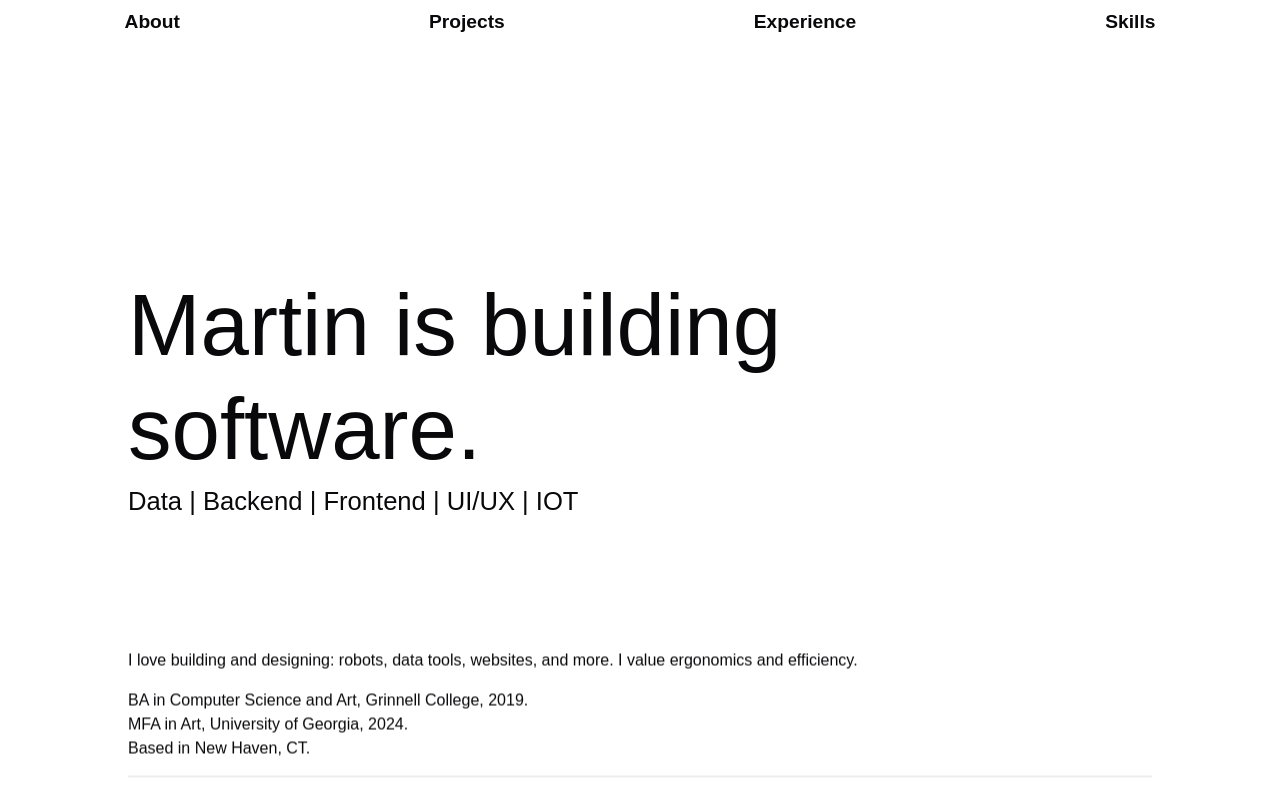
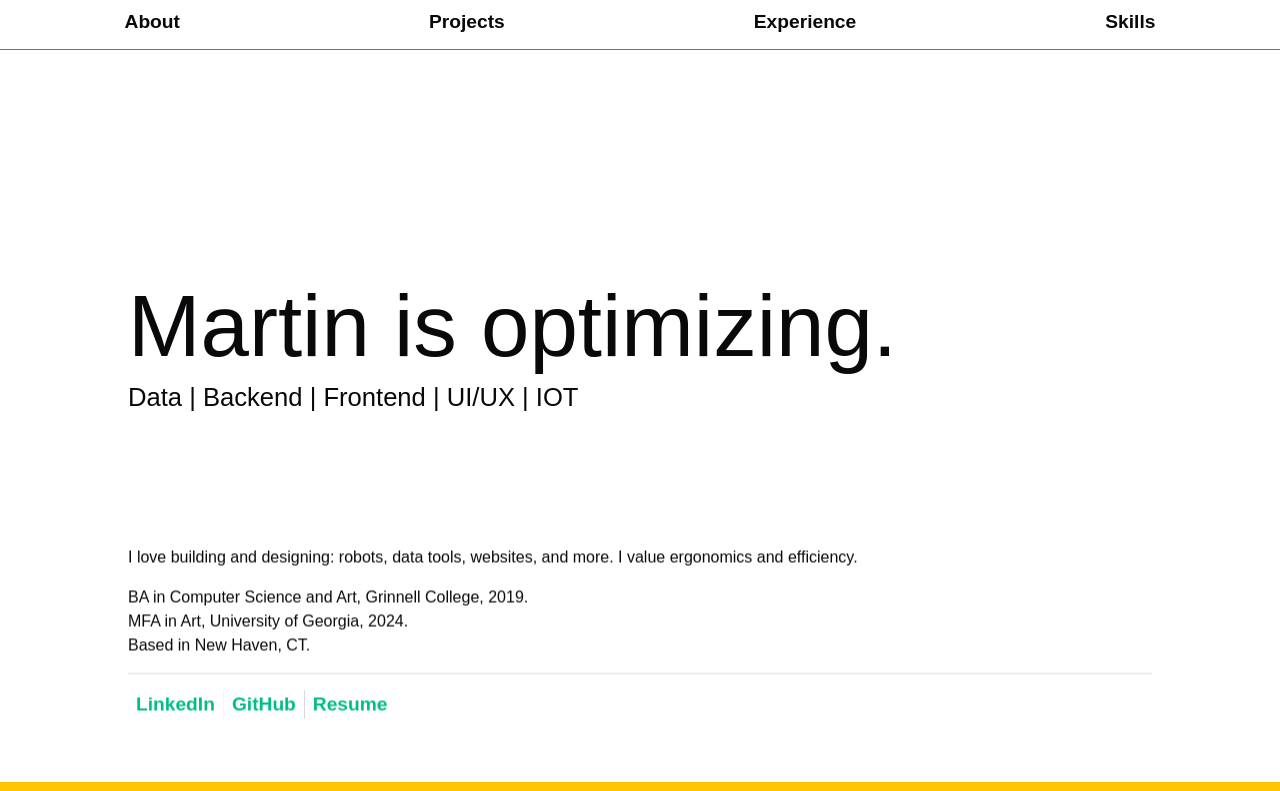
Before and after one commit to martincham/dev.martin, a React (Vite) app: page / in a window 1280 px wide. Shown: the top 791 px of the page. Built offline with nearby package versions, Linux system fonts and the light colour scheme; a web font is replaced by a local one.

Commit message:
pre tailiwind4

```diff
--- a/src/components/Navbar.tsx
+++ b/src/components/Navbar.tsx
@@ -2,7 +2,7 @@ const Navbar = () => {
   return (
     <nav
       style={{ fontSize: "min(1rem, 5vw)" }}
-      className="font-medium z-50 sticky top-0 pb-1 backdrop-blur-md bg-background  min-w-full max-w-3xl"
+      className="font-medium z-50 sticky top-0 pb-1 backdrop-blur-md bg-background  min-w-full max-w-3xl border-b border-muted-foreground"
     >
       <ul className="flex flex-wrap justify-around   text-foreground transition-colors duration-200">
         {/* <li className=" text-center hover:translate-y-[1px] duration-150">
--- a/src/sections/HeroSection.tsx
+++ b/src/sections/HeroSection.tsx
@@ -6,7 +6,7 @@ const HeroSection = () => {
           style={{ fontSize: "max(2rem, 6.8vw)" }}
           className="  mx-auto m-0 p-0 font-normal "
         >
-          Martin is building software.
+          Martin is optimizing.
         </h1>
         <p style={{ fontSize: "max(1rem, 2vw)" }} className="textmx-auto">
           Data | Backend | Frontend | UI/UX | IOT
--- a/src/sections/ProjectsSection.tsx
+++ b/src/sections/ProjectsSection.tsx
@@ -1,4 +1,4 @@
-import React, { useState } from "react";
+import { useState } from "react";
 import ReactModal from "react-modal";
 import {
   Card,
```
Also changed, not shown: 1 other file (tests, documents, lock files or other folders).
